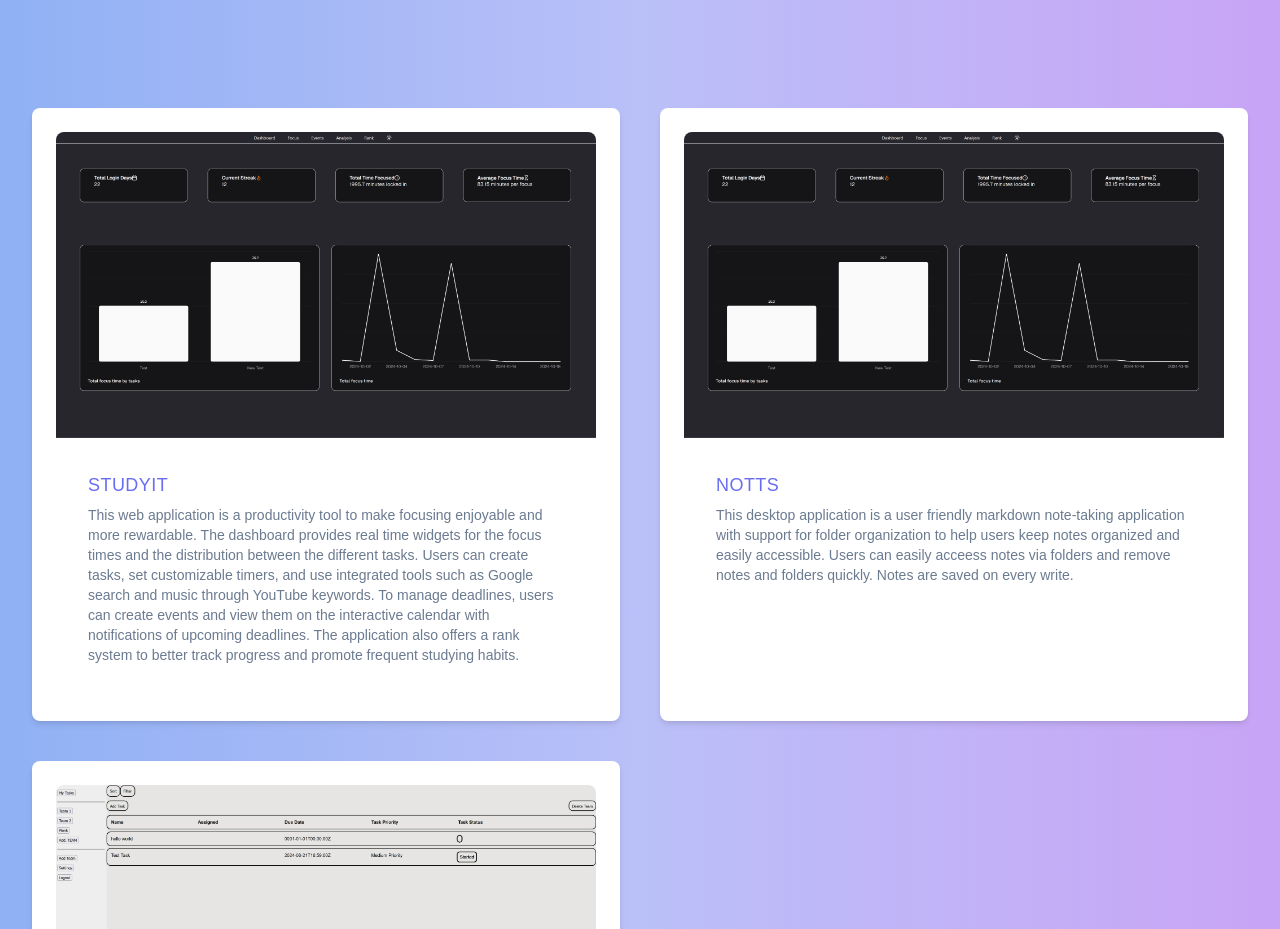
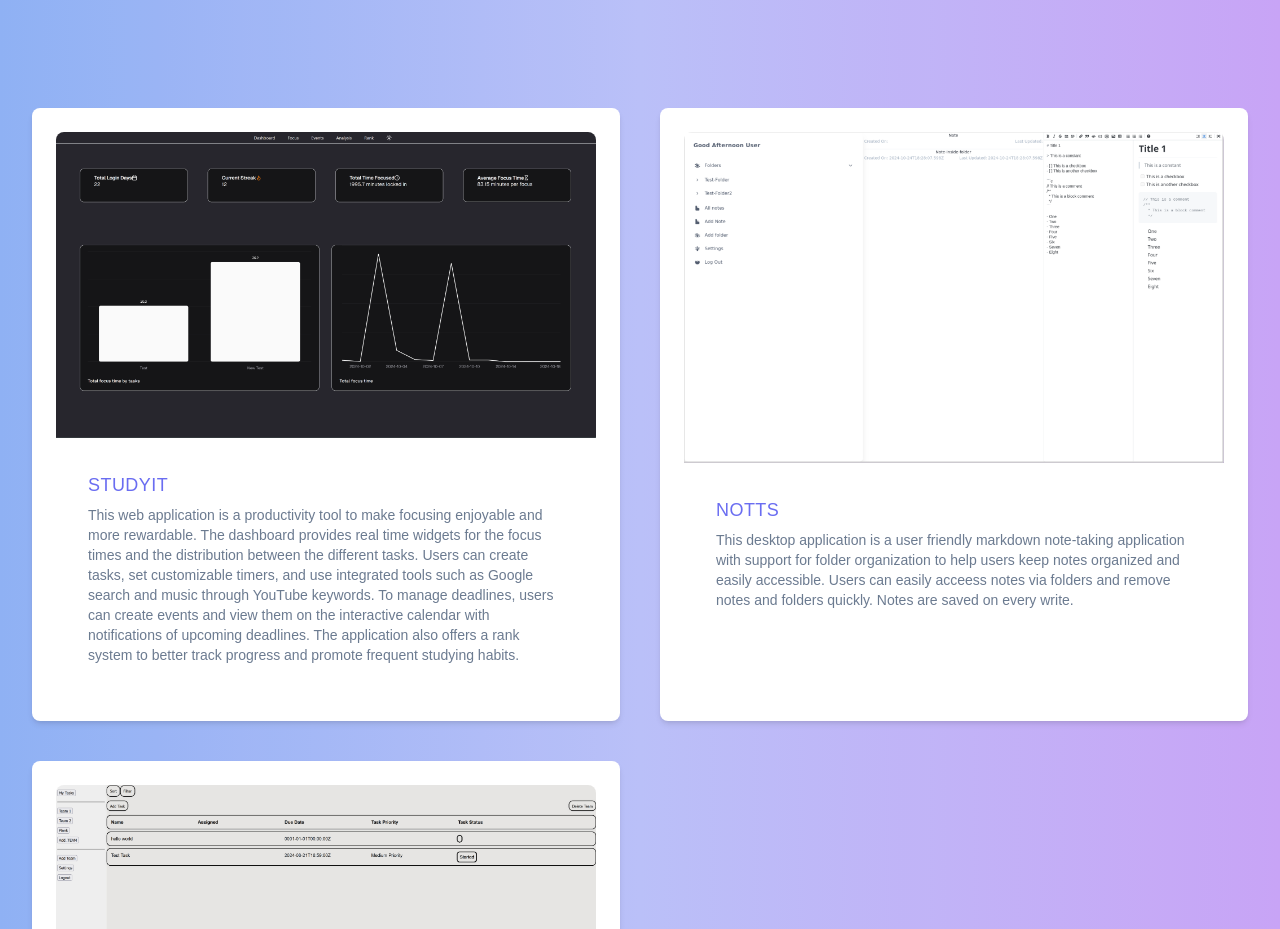
Before and after one commit to Aeonoi/Aeonoi.github.io, a Next.js app: page / in a window 1280 px wide. Shown: the part 1420-2349 px from the top of the page. Built offline with nearby package versions, Linux system fonts and the light colour scheme.

Commit message:
feat(projects): add notts image

```diff
--- a/components/projects.tsx
+++ b/components/projects.tsx
@@ -3,8 +3,8 @@ import ProjectCard from "./project-card";
 
 const Projects: React.FC = () => {
   return (
-    <main id="projects">
-      <Background styles="h-full">
+    <main id="projects" className="animate-fadeIn">
+      <Background styles="h-max">
         <div className="grid grid-cols-1 xl:grid-cols-2 justify-items-center items-center gap-10 p-8">
           <ProjectCard
             link="https://github.com/Aeonoi/studyit"
@@ -22,7 +22,7 @@ const Projects: React.FC = () => {
             help users keep notes organized and easily accessible. Users can easily acceess notes via folders and remove notes and folders quickly.
             Notes are saved on every write."
             title="Notts"
-            image="studyit.png"
+            image="notts.png"
           />
           <ProjectCard
             link="https://github.com/wrighs6/leanto"
```
Also changed, not shown: public/notts.png (added).
